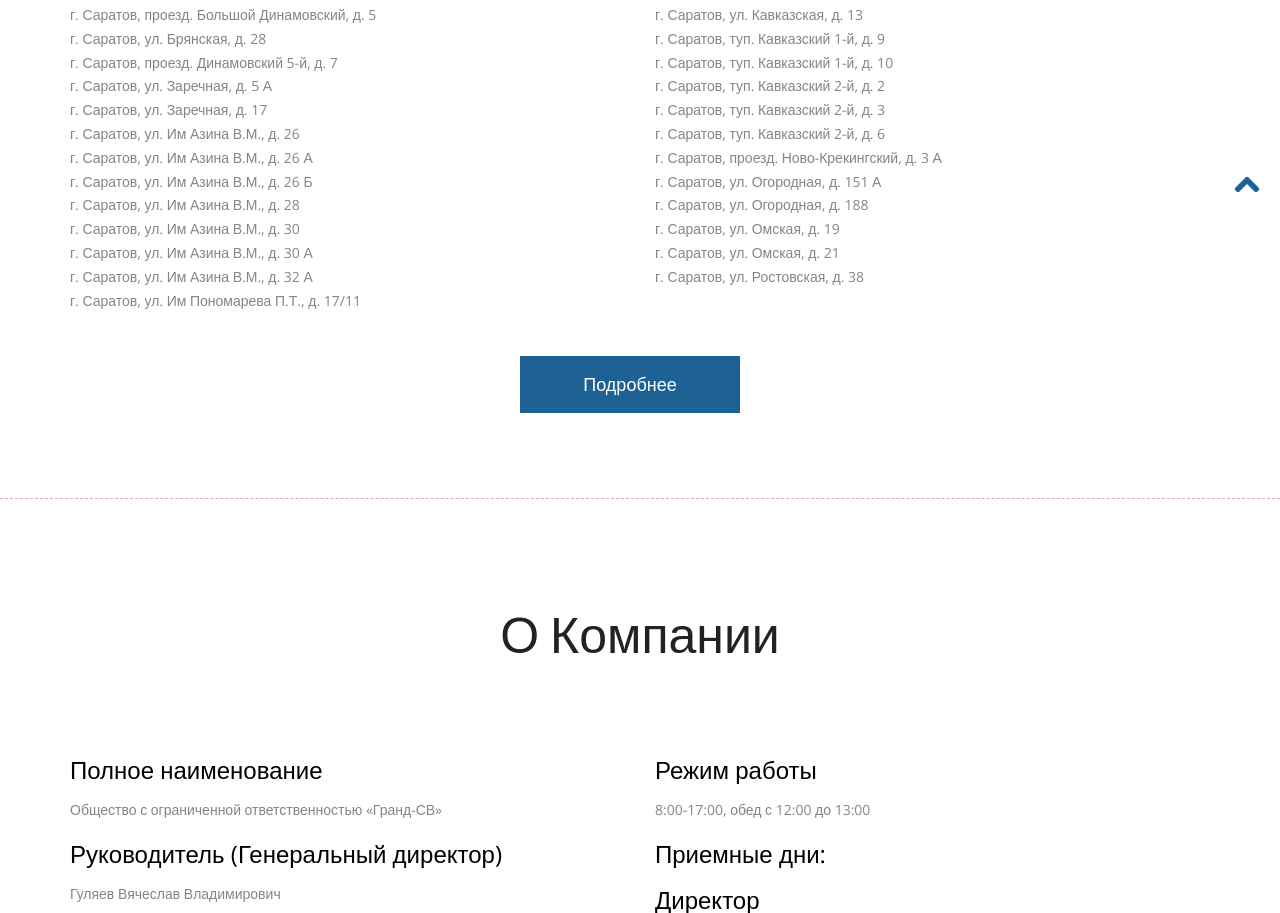
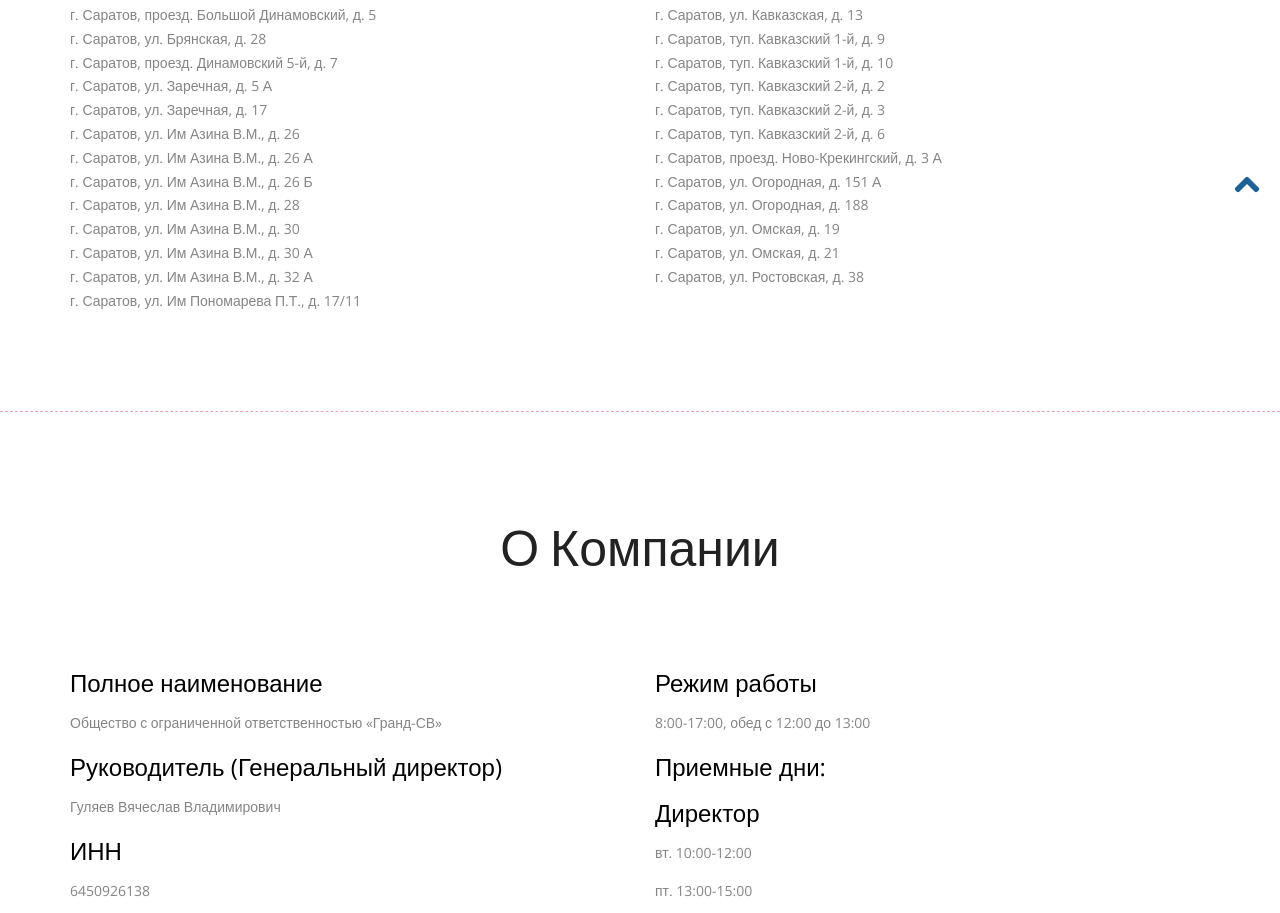
Before and after one commit to grandsv/grandsv.github.io, a plain HTML site: page index.html in a window 1280 px wide. Shown: the part 579-1492 px from the top of the page. Drawn offline with nearby package versions, Linux system fonts and the light colour scheme; some packages are replaced by stand-ins of ours.

Commit message:
homes no reforms gkh link

```diff
--- a/index.html
+++ b/index.html
@@ -110,11 +110,6 @@
 				</p>
 			</div>
 		</div>
-		<div class="row row-reform">
-			<div class="col-sm-12 text-center feature">
-				<a href="https://www.reformagkh.ru/mymanager/company/?tid=2208161&nid=8921322&isAll=1&page=1&limit=50" class="btn">Подробнее</a>
-			</div>
-		</div>
 	</div>
 </section>
 <section id="aboutUs">
```
